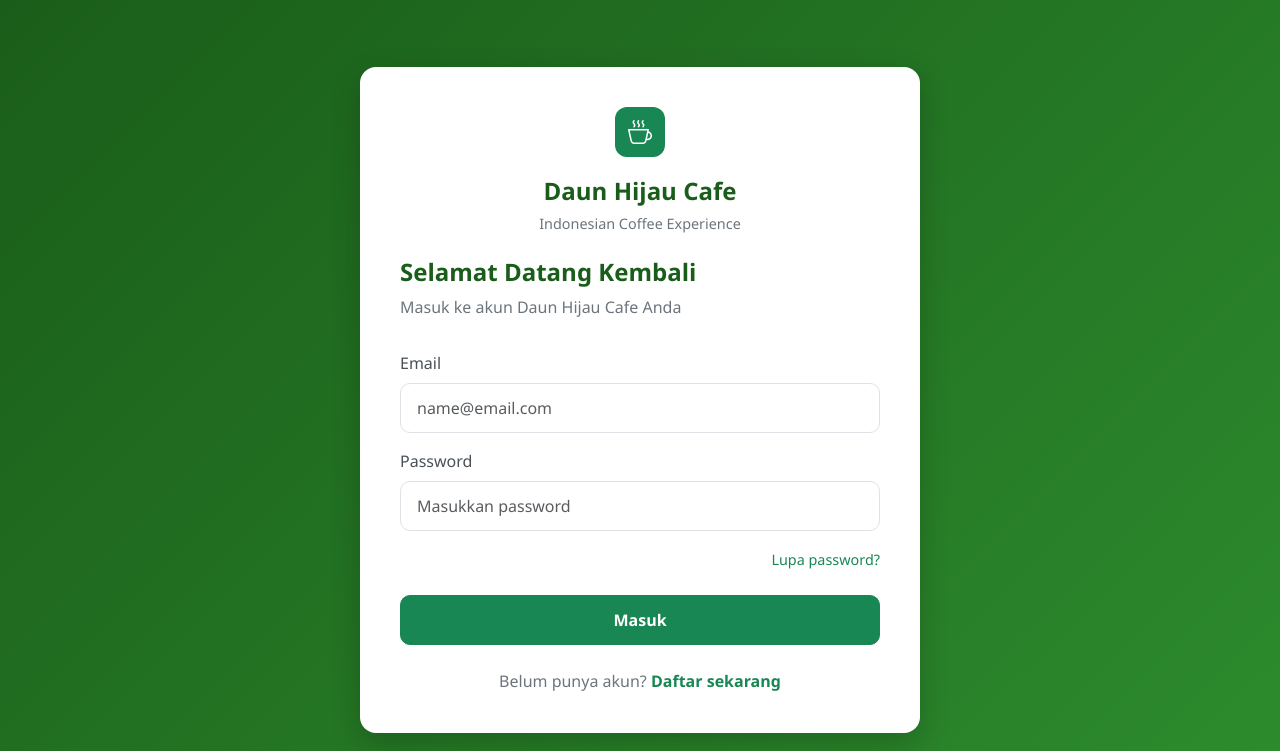
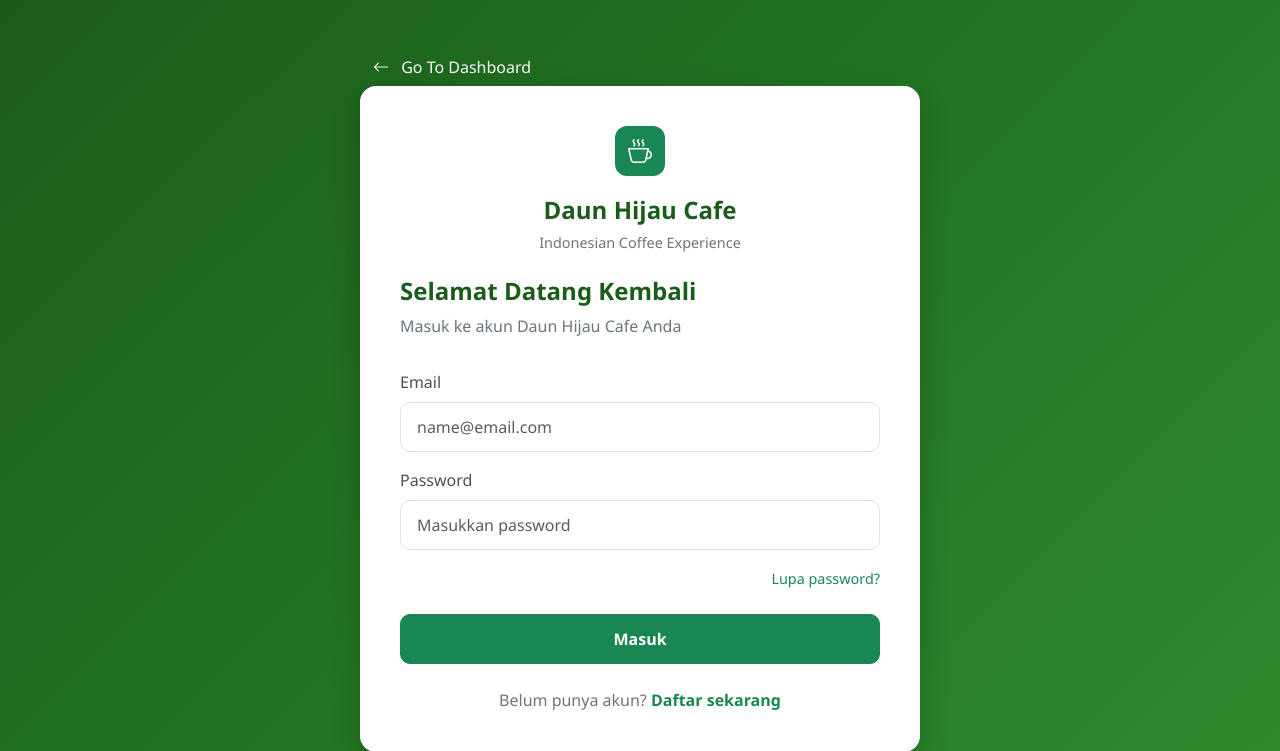
Before and after one commit to vincentiusgavrila-star/ProjectPRAKWEB2k25, a PHP site: page /login.php in a window 1280 px wide. Shown: the top 751 px of the page. Run offline with PHP 8.4, Linux system fonts and the light colour scheme.

Commit message:
benerin login case sensitive

```diff
--- a/login.php
+++ b/login.php
@@ -153,6 +153,10 @@
         }
     ?>
     <div class="login-container">
+        <button class="btn btn-back text-light" onclick="handleBack()">
+            <i class="bi bi-arrow-left me-2"></i>
+            Go To Dashboard
+        </button>
         <div class="login-card">
             <!-- Logo -->
             <div class="logo">
@@ -199,6 +203,11 @@
 
 
     <script src="https://cdn.jsdelivr.net/npm/bootstrap@5.3.0/dist/js/bootstrap.bundle.min.js"></script>
+    <script>
+    function handleBack() {
+        window.location.href = 'index.php';
+    }
+    </script>
 </body>
 
 </html>
--- a/loginProses.php
+++ b/loginProses.php
@@ -11,7 +11,7 @@ if($email === 'admin@gmail.com' && $password === 'adminGanteng123'){
     exit();
 }
 
-$stmt = $koneksi->prepare("SELECT * FROM users WHERE email = ? AND password = ?");
+$stmt = $koneksi->prepare("SELECT * FROM users WHERE BINARY email = ? AND password = ?");
 $stmt->bind_param("ss", $email, $password);
 $stmt->execute();
 $result = $stmt->get_result();
```
